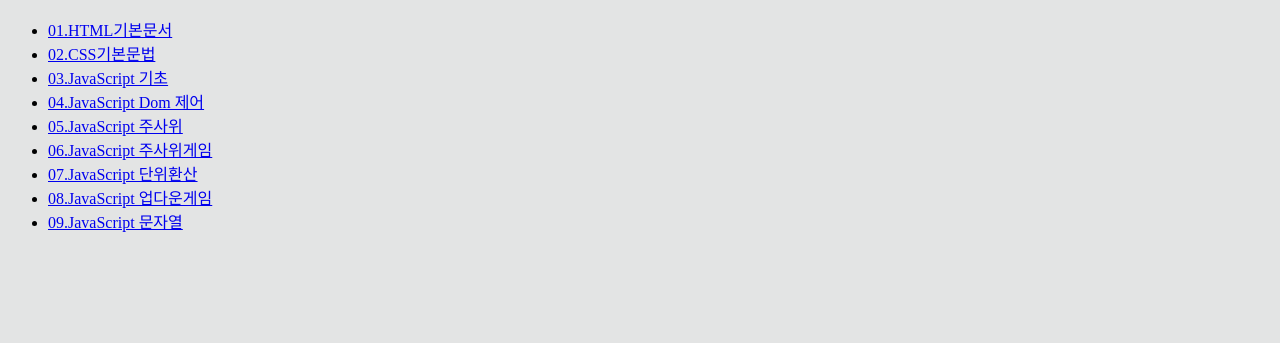
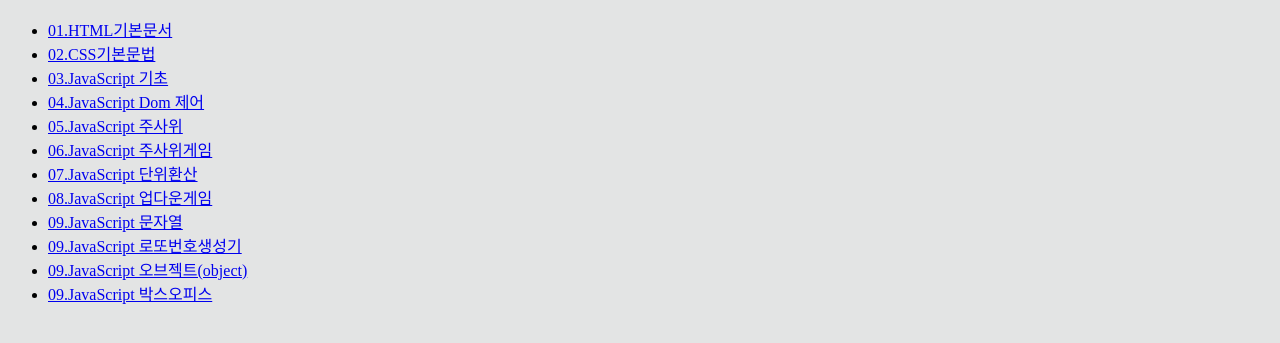
Before and after one commit to YEJIN1120/k8_html, a plain HTML site: page index.html in a window 1280 px wide. Shown: the part 129-472 px from the top of the page. Drawn offline with Linux system fonts and the light colour scheme.

Commit message:
index 정리

```diff
--- a/index.html
+++ b/index.html
@@ -16,6 +16,10 @@
       <li><a href="./07/07.html">07.JavaScript 단위환산</a></li>
       <li><a href="./08/08.html">08.JavaScript 업다운게임</a></li>
       <li><a href="./09/09.html">09.JavaScript 문자열</a></li>
+      <li><a href="./10/10.html">09.JavaScript 로또번호생성기</a></li>
+      <li><a href="./11/11.html">09.JavaScript 오브젝트(object)</a></li>
+      <li><a href="./12/12.html">09.JavaScript 박스오피스</a></li>
+
 
     </ul>
   </body>
```
